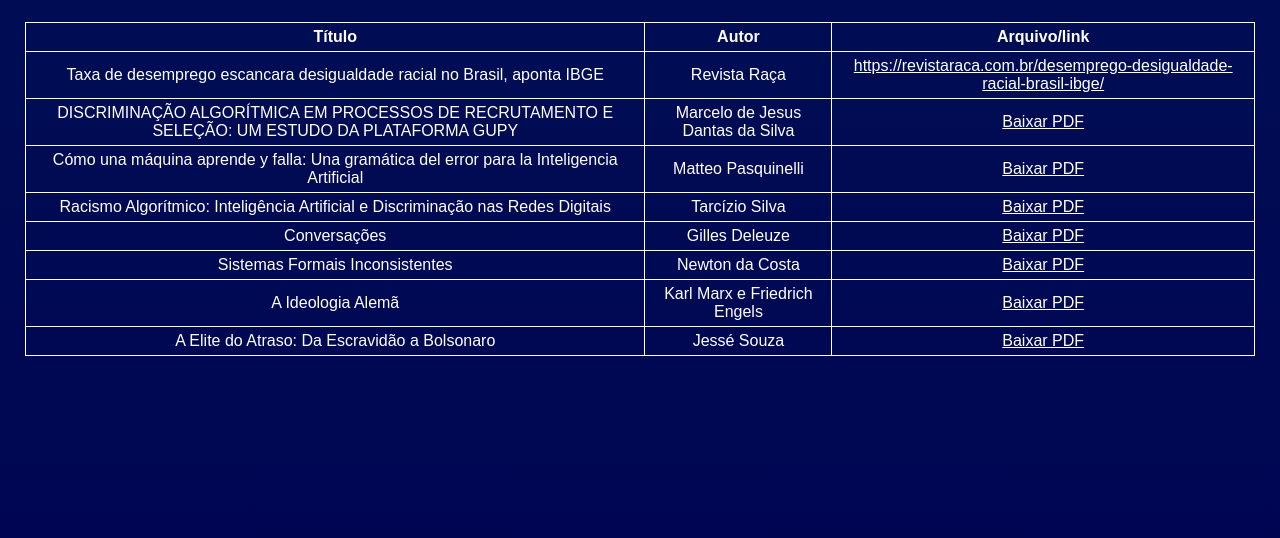
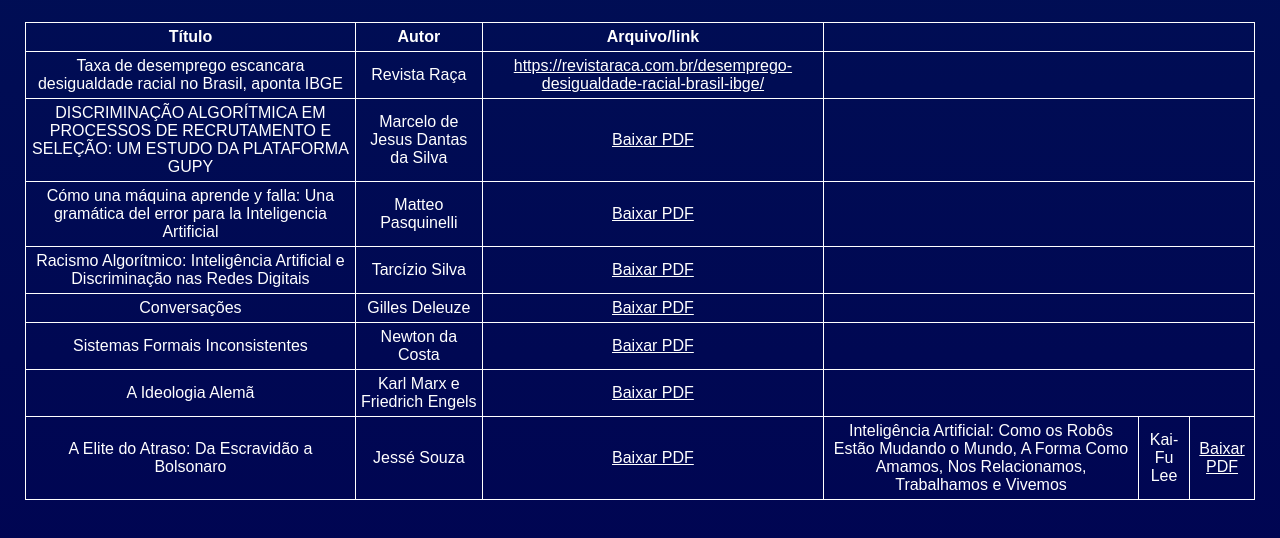
Before and after one commit to Eric-Nogueira/Bibliografia, a plain HTML site: page index.html in a window 1280 px wide. Shown: the part 178-716 px from the top of the page. Drawn offline with Linux system fonts and the light colour scheme.

```diff
--- a/index.html
+++ b/index.html
@@ -117,6 +117,16 @@
             >Baixar PDF</a
           >
         </td>
+
+        <td>
+          Inteligência Artificial: Como os Robôs Estão Mudando o Mundo, A Forma Como Amamos, Nos Relacionamos, Trabalhamos e Vivemos
+        </td>
+        <td>Kai-Fu Lee</td>
+        <td>
+          <a href="src/docs/Inteligência artificial (Ka_ (z-library.sk, 1lib.sk, z-lib.sk).pdf" download
+            >Baixar PDF</a
+          >
+        </td>
       </tr>
 
     </table>
```
